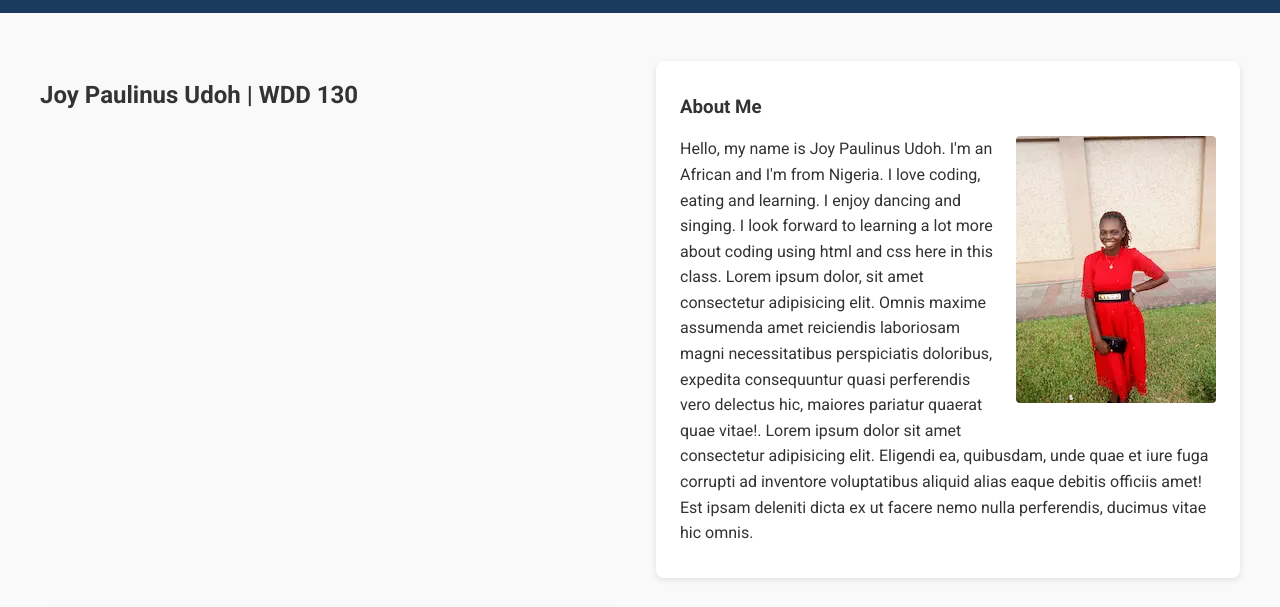
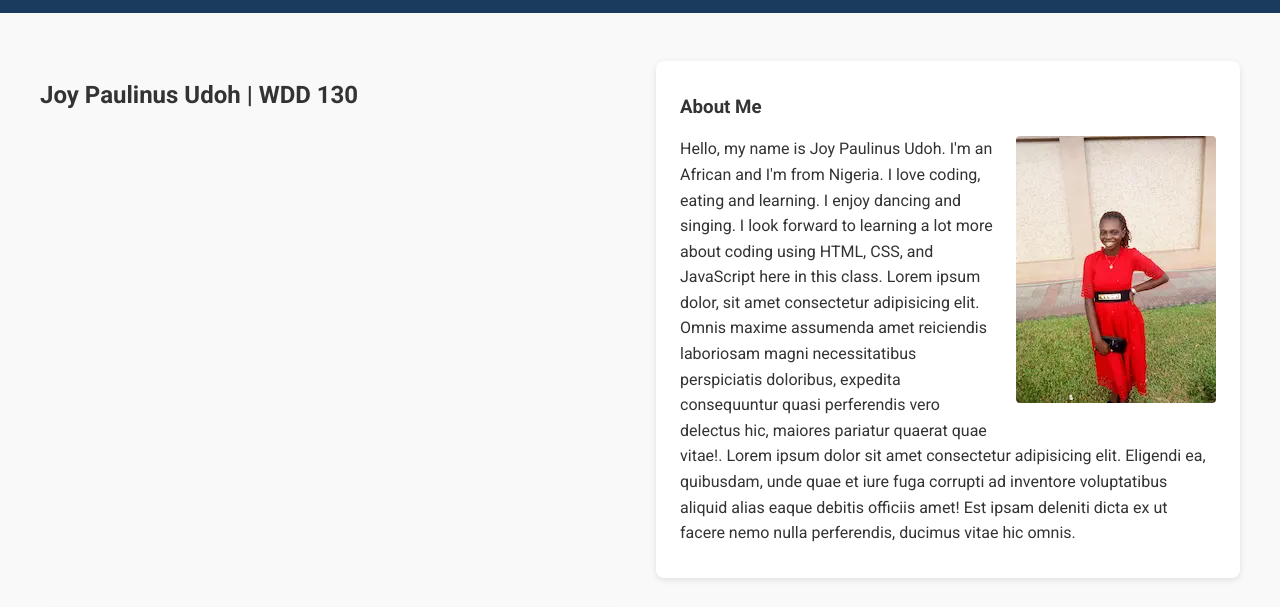
Before and after one commit to JoyUdoh106/wdd131, a plain HTML site: page index.html in a window 1280 px wide. Shown: the part 141-748 px from the top of the page. Drawn offline with Linux system fonts and the light colour scheme.

Commit message:
Newest atempt

```diff
--- a/index.html
+++ b/index.html
@@ -34,7 +34,7 @@
             <div class="card">
                 <h3>About Me</h3>
                 <img src="images/profile.webp" alt="Joy Paulinus Udoh" width="200">
-                <p>Hello, my name is Joy Paulinus Udoh. I'm an African and I'm from Nigeria. I love coding, eating and learning. I enjoy dancing and singing. I look forward to learning a lot more about coding using html and css here in this class. Lorem ipsum dolor, sit amet consectetur adipisicing elit. Omnis maxime assumenda amet reiciendis laboriosam magni necessitatibus perspiciatis doloribus, expedita consequuntur quasi perferendis vero delectus hic, maiores pariatur quaerat quae vitae!. Lorem ipsum dolor sit amet consectetur adipisicing elit. Eligendi ea, quibusdam, unde quae et iure fuga corrupti ad inventore voluptatibus aliquid alias eaque debitis officiis amet! Est ipsam deleniti dicta ex ut facere nemo nulla perferendis, ducimus vitae hic omnis.</p>
+                <p>Hello, my name is Joy Paulinus Udoh. I'm an African and I'm from Nigeria. I love coding, eating and learning. I enjoy dancing and singing. I look forward to learning a lot more about coding using HTML, CSS, and JavaScript here in this class. Lorem ipsum dolor, sit amet consectetur adipisicing elit. Omnis maxime assumenda amet reiciendis laboriosam magni necessitatibus perspiciatis doloribus, expedita consequuntur quasi perferendis vero delectus hic, maiores pariatur quaerat quae vitae!. Lorem ipsum dolor sit amet consectetur adipisicing elit. Eligendi ea, quibusdam, unde quae et iure fuga corrupti ad inventore voluptatibus aliquid alias eaque debitis officiis amet! Est ipsam deleniti dicta ex ut facere nemo nulla perferendis, ducimus vitae hic omnis.</p>
             </div>
             <div class="card">
                 <h3>Nigeria</h3>
```
